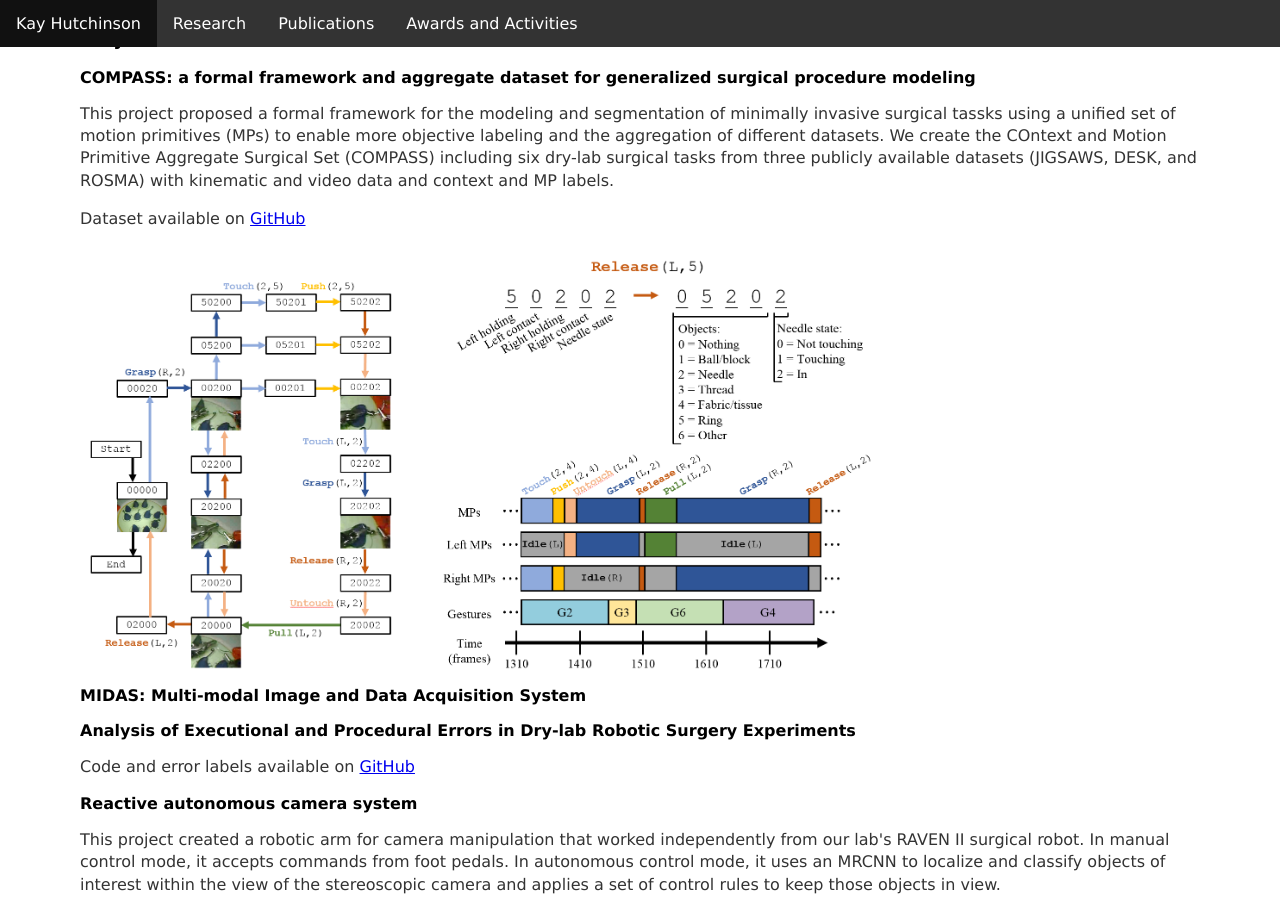
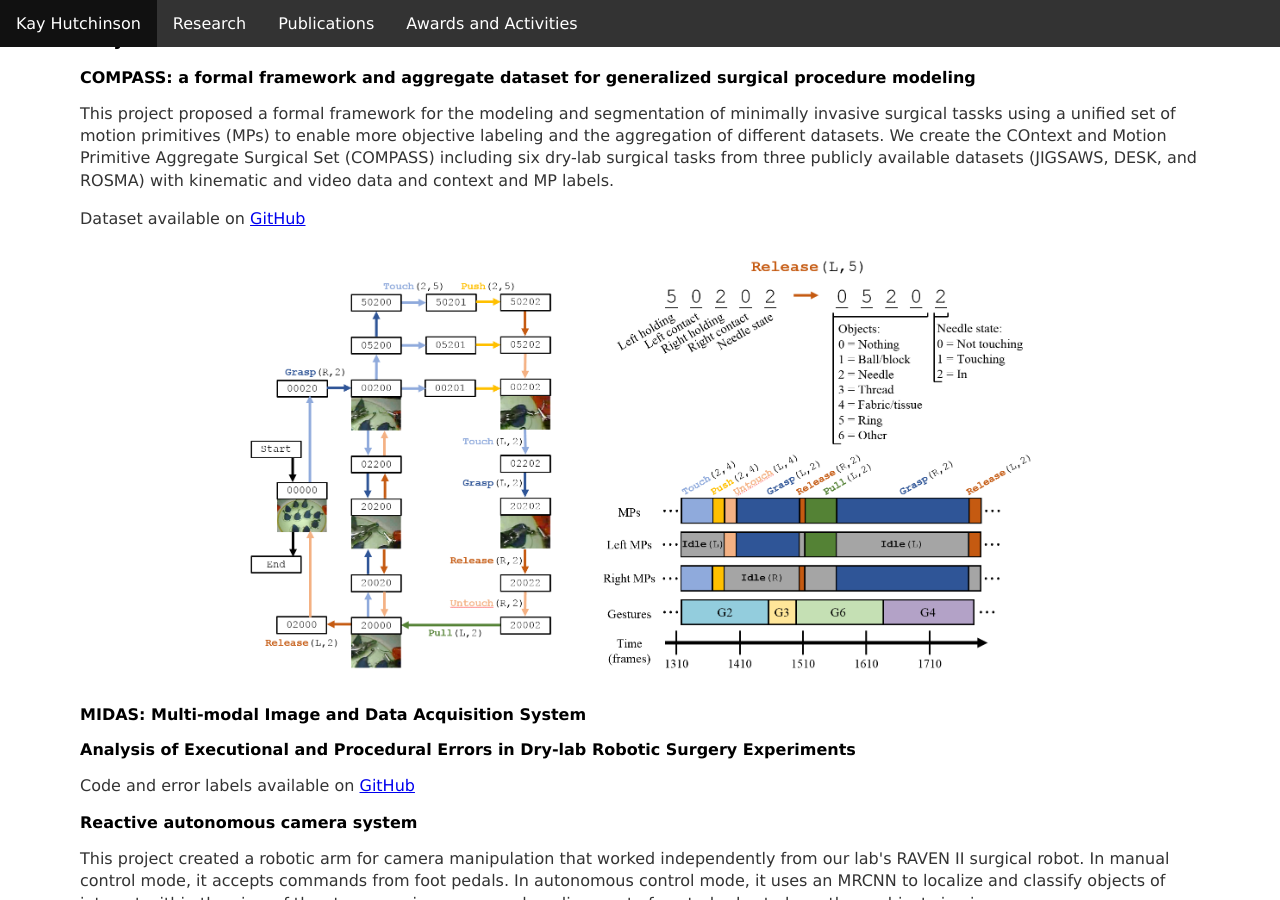
Before and after one commit to kch4fk/kch4fk.github.io, a Jekyll site: the page built from research/index.html, in a window 1280 px wide and 900 px high, scrolled down 334 px. Built offline with Jekyll 4.4.1, drawn with Linux system fonts in a browser that asks for light colours.

Commit message:
Update index.html

```diff
--- a/research/index.html
+++ b/research/index.html
@@ -30,7 +30,7 @@
 	<p>Dataset available on <a href="https://github.com/UVA-DSA/COMPASS">GitHub</a></p>
 
 	<tr>
-		<td align="center"><img src="/images/NP_fig.png" width = "800" height="auto"><br></td>
+		<td><center><img src="/images/NP_fig.png" width = "800" height="auto"></center><br></td>
 	<td></td>
 	</tr>
 
@@ -59,7 +59,7 @@
 		control rules to keep those objects in view.</p>
 	<p>Code availabe on <a href="https://github.com/kch4fk/IBIS">GitHub</a></p>
 	<tr>
-		<td align="center"><img src="/images/IBIS.png" width="450" height="auto"><br></td>
+		<td><center><img src="/images/IBIS.png" width="450" height="auto"></center><br></td>
 	<td></td>
 	</tr>
 
```
